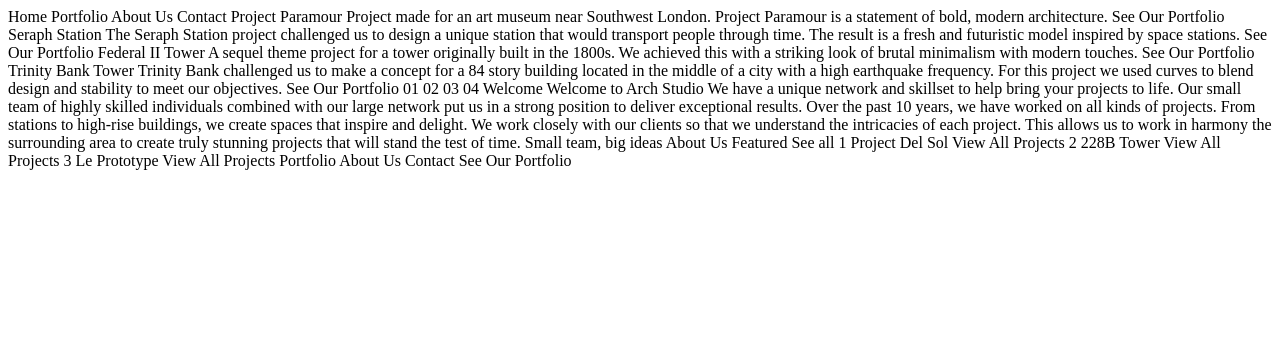
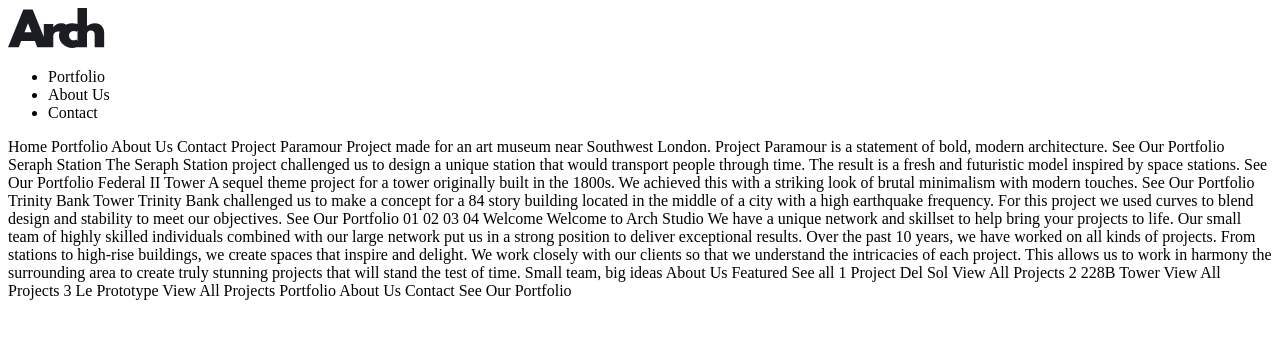
Before and after one commit to viniciusshenri96/arch-studio-multi-page-website, a plain HTML site: page index.html in a window 1280 px wide. Drawn offline with Linux system fonts and the light colour scheme.

Commit message:
:lipstick: feat: Structuring HTML header

```diff
--- a/index.html
+++ b/index.html
@@ -1,5 +1,6 @@
 <!DOCTYPE html>
 <html lang="en">
+
 <head>
   <meta charset="UTF-8">
   <meta name="viewport" content="width=device-width, initial-scale=1.0">
@@ -8,7 +9,20 @@
 
   <title>Frontend Mentor | Arch Studio Website Challenge</title>
 </head>
+
 <body>
+  <header class="header">
+    <img src="assets/img/logo.svg" alt="logo arch">
+
+    <nav class="header__nav">
+      <ul class="header__list">
+        <li class="header__item">Portfolio</li>
+        <li class="header__item">About Us</li>
+        <li class="header__item">Contact</li>
+      </ul>
+    </nav>
+  </header>
+
 
   Home
 
@@ -93,4 +107,5 @@
   See Our Portfolio
 
 </body>
+
 </html>
```
Also changed, not shown: portfolio.html (+5 -1 lines), 1 other file.
